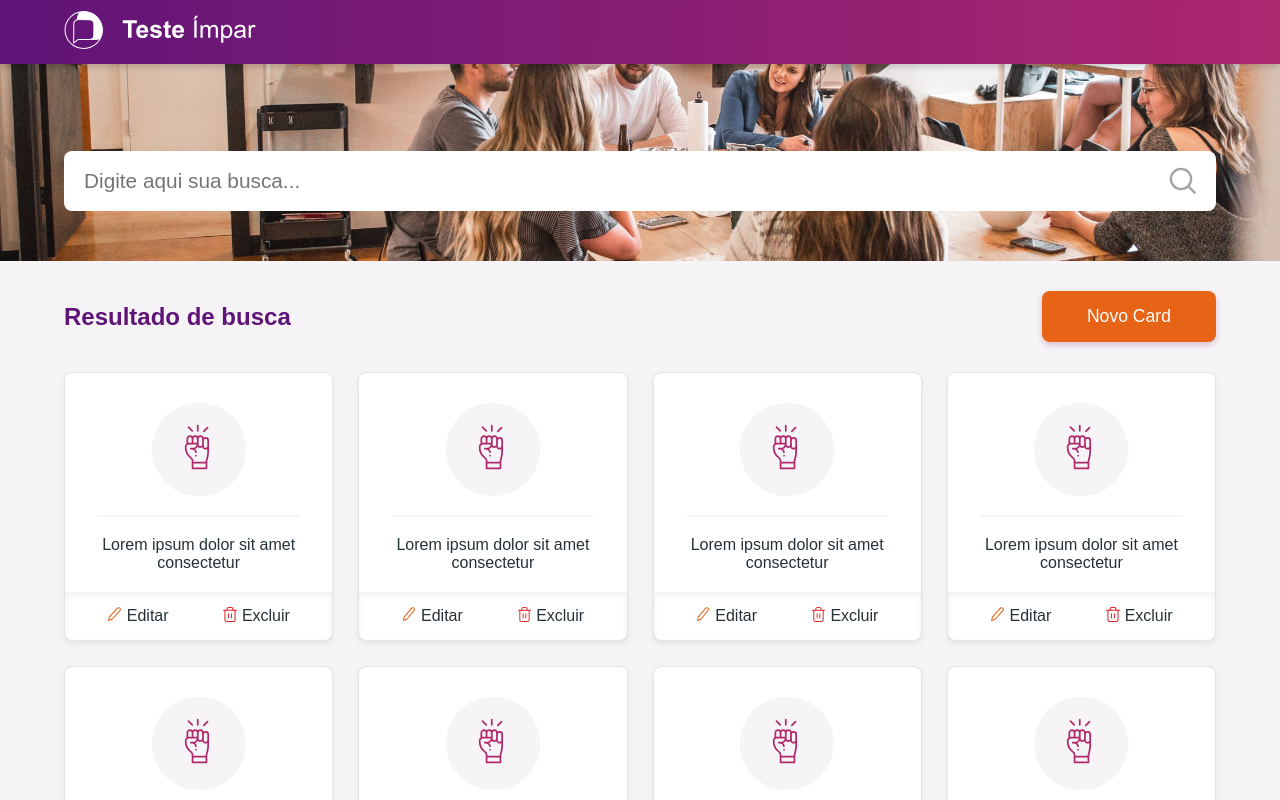
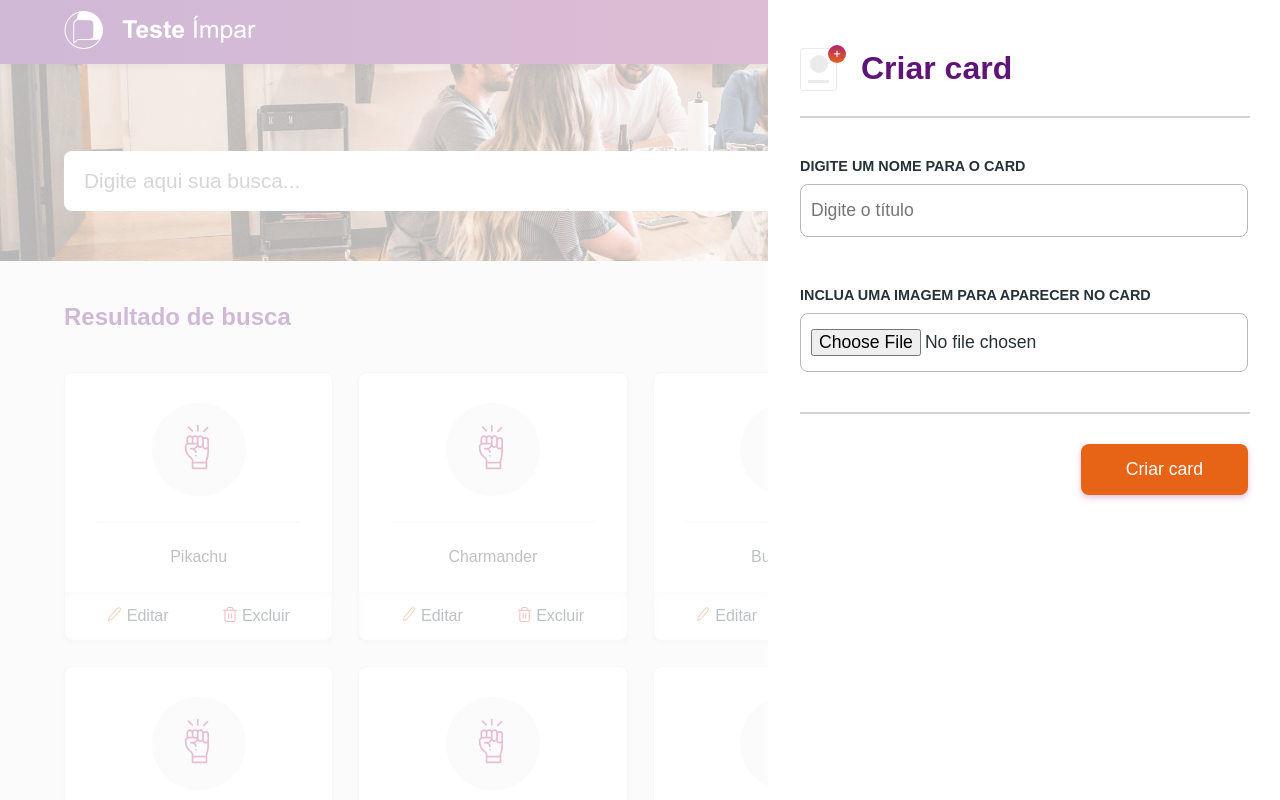
Before and after one commit to pedroparadella/frontendjr, a React (Create React App) app: page / in a window 1280 px wide. Both pictures are taken after a click on the button "Novo Card". Shown: the top 800 px of the page. Built offline with nearby package versions, Linux system fonts and the light colour scheme; a web font is replaced by a local one.

Commit message:
JSON file add

```diff
--- a/src/App.css
+++ b/src/App.css
@@ -2,6 +2,13 @@
   margin: 0;
   padding: 0;
   font-family: muli, sans-serif;
+  font-weight: 400;
+}
+
+body,
+html,
+#root {
+  height: 100%;
 }
 
 body {
@@ -60,3 +67,37 @@ hr {
   right: 19px;
   width: 2rem;
 }
+
+.createCard {
+  position: absolute;
+  width: 40%;
+  height: 100vh;
+  background: white;
+  top: 0;
+  z-index: 1100;
+  right: 0;
+  display: none;
+}
+
+.bgCreateCard {
+  position: absolute;
+  width: 100%;
+  height: 100vh;
+  background: rgba(255, 255, 255, 0.7);
+  top: 0;
+  z-index: 1099;
+  right: 0;
+  display: none;
+}
+
+.active {
+  display: block;
+}
+
+.right {
+  float: right;
+}
+
+.criar {
+  margin-right: 15px;
+}
--- a/src/App.js
+++ b/src/App.js
@@ -1,6 +1,6 @@
 import React from 'react';
 import Topbar from './components/Topbar';
-import Home from './pages/home';
+import Home from './pages/Home';
 import './App.css';
 import { BrowserRouter as Router, Switch, Route } from 'react-router-dom';
 
--- a/src/components/Card.js
+++ /dev/null
@@ -1,28 +0,0 @@
-import React from 'react';
-import icone from '../images/icone.svg';
-import iconEdit from '../images/Icon-edit.svg';
-import iconTrash from '../images/Icon-trash.svg';
-import * as S from './CardStyles';
-import { Link } from 'react-router-dom';
-
-function Card() {
-  return (
-    <S.Card>
-      <img src={icone} alt="Icone" className="icone" />
-      <hr />
-      <p className="cardText">Lorem ipsum dolor sit amet consectetur</p>
-      <S.Options>
-        <Link to="/" className="options edit">
-          <img src={iconEdit} alt="icon-edit" className="icon" />
-          Editar
-        </Link>
-        <Link to="/" className="options trash">
-          <img src={iconTrash} alt="icon-trash" className="icon" />
-          Excluir
-        </Link>
-      </S.Options>
-    </S.Card>
-  );
-}
-
-export default Card;
--- a/src/components/CardStyles.js
+++ /dev/null
@@ -1,27 +0,0 @@
-import styled from 'styled-components';
-
-export const Card = styled.div`
-  display: flex;
-  flex-direction: column;
-  align-items: center;
-  justify-content: space-between;
-  background: white;
-  height: 267px;
-  box-shadow: 0px 3px 6px #e5e5e5;
-  border: 1px solid #e4e4e4;
-  border-radius: 8px;
-`;
-
-export const CardText = styled.p`
-  color: #5f1478;
-`;
-
-export const Options = styled.div`
-  border-top: 1px solid white;
-  width: 100%;
-  padding: 15px;
-  box-sizing: border-box;
-  box-shadow: inset 0px 3px 6px #0000000f;
-  display: flex;
-  justify-content: space-around;
-`;
--- /dev/null
+++ b/src/components/CreateCard.js
@@ -0,0 +1,29 @@
+import React from 'react';
+import * as S from './CreateCardStyles';
+import * as R from './ResultStyles';
+import criar from '../images/icone_criar.svg';
+
+export default function CreateCard() {
+  return (
+    <S.Container>
+      <S.Titulo>
+        <img src={criar} alt="Logo" className="criar" />
+        Criar card
+      </S.Titulo>
+      <S.Linha />
+      <label>
+        <S.Info>DIGITE UM NOME PARA O CARD</S.Info>
+        <S.Input type="text" placeholder="Digite o título" />
+      </label>
+      <label>
+        <S.Info>INCLUA UMA IMAGEM PARA APARECER NO CARD</S.Info>
+        <S.Input type="file" />
+      </label>
+      <S.Linha />
+
+      <R.Button type="button" className="right">
+        Criar card
+      </R.Button>
+    </S.Container>
+  );
+}
--- /dev/null
+++ b/src/components/CreateCardStyles.js
@@ -0,0 +1,37 @@
+import styled from 'styled-components';
+
+export const Titulo = styled.h2`
+  display: flex;
+  align-items: center;
+  color: #5f1478;
+  font-size: 2rem;
+  margin-bottom: 25px;
+  font-weight: 700;
+`;
+
+export const Container = styled.div`
+  padding: 45px 32px;
+`;
+
+export const Linha = styled.hr`
+  border: 1px solid #d4d4d4;
+  width: 100%;
+  margin-bottom: 30px;
+`;
+
+export const Info = styled.span`
+  display: block;
+  font-weight: 700;
+  padding: 10px 0;
+  font-size: 0.9rem;
+`;
+
+export const Input = styled.input`
+  width: 100%;
+  border-radius: 8px;
+  border: 1px solid #b9b9b9;
+  padding: 15px 10px;
+  box-sizing: border-box;
+  margin-bottom: 40px;
+  font-size: 1.1rem;
+`;
--- /dev/null
+++ b/src/components/Result.js
@@ -0,0 +1,32 @@
+import React, { useState } from 'react';
+import CreateCard from './CreateCard';
+import * as S from './ResultStyles';
+
+function Result() {
+  const [sidebar, setSidebar] = useState(false);
+  const showSidebar = () => {
+    setSidebar(!sidebar);
+    console.log(sidebar);
+  };
+
+  return (
+    <>
+      <div
+        className={sidebar ? 'bgCreateCard active' : 'bgCreateCard'}
+        onClick={showSidebar}
+      />
+      <div className={sidebar ? 'createCard active' : 'createCard'}>
+        <CreateCard />
+      </div>
+
+      <S.Search>
+        <S.TituloCard>Resultado de busca</S.TituloCard>
+        <S.Button type="button" onClick={showSidebar}>
+          Novo Card
+        </S.Button>
+      </S.Search>
+    </>
+  );
+}
+
+export default Result;
--- /dev/null
+++ b/src/components/ResultStyles.js
@@ -0,0 +1,33 @@
+import styled from 'styled-components';
+
+export const Search = styled.div`
+  display: flex;
+  align-items: center;
+  justify-content: space-between;
+  margin: 30px 0;
+`;
+
+export const TituloCard = styled.h2`
+  color: #5f1478;
+  font-weight: 700;
+  @media (max-width: 450px) {
+    font-size: 1.1rem;
+  }
+`;
+
+export const Button = styled.button`
+  color: white;
+  background: #e76316;
+  border-radius: 8px;
+  border: none;
+  box-shadow: 0px 3px 6px #92207242;
+  padding: 15px 45px;
+  font-size: 1.1rem;
+  font-family: Muli, sans-serif;
+  cursor: pointer;
+  min-width: 106px;
+  @media (max-width: 450px) {
+    padding: 15px 20px;
+    font-size: 0.8rem;
+  }
+`;
--- a/src/components/Search.js
+++ b/src/components/Search.js
@@ -1,12 +1,15 @@
 import React, { useState } from 'react';
 import * as S from './SearchStyles';
 import lupa from '../images/lupa.svg';
+import Data from '../data.json';
 
 export default function Search() {
   const [search, setSearch] = useState('');
 
-  function handleSearch() {
-    console.log(search);
+  function handleSearch(){
+    Data.map((pokemon) => {
+      return console.log(pokemon.name);
+    })
   }
 
   return (
@@ -17,8 +20,10 @@ export default function Search() {
             placeholder="Digite aqui sua busca..."
             className="usuarioInput"
             value={search}
-            onChange={e => setSearch(e.target.value)}
-            onKeyUp={handleSearch}
+            onChange={(e) => {
+              setSearch(e.target.value);
+              handleSearch();
+            }}
           />
           <img src={lupa} alt="Logo" className="lupa" />
         </S.Container>
--- /dev/null
+++ b/src/data.json
@@ -0,0 +1,47 @@
+[
+  {
+    "id": 1,
+    "name": "Pikachu"
+  },
+  {
+    "id": 2,
+    "name": "Charmander"
+  },
+  {
+    "id": 3,
+    "name": "Bulbasaur"
+  },
+  {
+    "id": 4,
+    "name": "Squirtle"
+  },
+  {
+    "id": 5,
+    "name": "Jigglypuff"
+  },
+  {
+    "id": 6,
+    "name": "Eevee"
+  },
+  {
+    "id": 7,
+    "name": "Raichu"
+  },
+  {
+    "id": 8,
+    "name": "Snorlax"
+  },
+  {
+    "id": 9,
+    "name": "Vulpix"
+  },
+  {
+    "id": 10,
+    "name": "Meowth"
+  },
+  {
+    "id": 11,
+    "name": "Psyduck"
+  }
+
+]
--- a/src/pages/home.js
+++ b/src/pages/home.js
@@ -1,32 +1,42 @@
 import React from 'react';
 import * as S from './styled';
 import Search from '../components/Search';
-import Card from '../components/Card';
+import Result from '../components/Result';
+import icone from '../images/icone.svg';
+import iconEdit from '../images/Icon-edit.svg';
+import iconTrash from '../images/Icon-trash.svg';
+import { Link } from 'react-router-dom';
+import Data from '../data.json';
 
-export default function home() {
+export default function Home() {
   return (
     <>
       <Search />
 
       <S.ResultSection>
+        <Result />
 
-        <S.Search>
-          <S.TituloCard>Resultado de busca</S.TituloCard>
-          <S.Button>Novo Card</S.Button>
-        </S.Search>
-
-        <S.ContainerCards>
-          <Card />
-          <Card />
-          <Card />
-          <Card />
-          <Card />
-          <Card />
-          <Card />
-          <Card />
-          <Card />
-        </S.ContainerCards>
-
+        <S.CardList>
+          {Data.map((pokemon) => {
+            return (
+              <S.Card>
+                <img src={icone} alt="Icone" className="icone" />
+                <hr />
+                <p className="cardText">{pokemon.name}</p>
+                <S.Options>
+                  <Link to="/" className="options edit">
+                    <img src={iconEdit} alt="icon-edit" className="icon" />
+                    Editar
+                  </Link>
+                  <Link to="/" className="options trash">
+                    <img src={iconTrash} alt="icon-trash" className="icon" />
+                    Excluir
+                  </Link>
+                </S.Options>
+              </S.Card>
+            );
+          })}
+        </S.CardList>
       </S.ResultSection>
     </>
   );
--- a/src/pages/styled.js
+++ b/src/pages/styled.js
@@ -1,23 +1,4 @@
 import styled from 'styled-components';
-
-export const ContainerCards = styled.div`
-  display: grid;
-  grid-template-columns: auto auto auto auto;
-  grid-gap: 25px;
-
-  @media (max-width: 1200px) {
-    grid-template-columns: auto auto auto;
-  }
-
-  @media (max-width: 900px) {
-    grid-template-columns: auto auto;
-    grid-gap: 20px;
-  }
-
-  @media (max-width: 600px) {
-    grid-template-columns: auto;
-  }
-`;
 
 export const ResultSection = styled.div`
   width: 90%;
@@ -25,33 +6,44 @@ export const ResultSection = styled.div`
   margin: 0 auto;
 `;
 
-export const TituloCard = styled.h2`
-  color: #5f1478;
-  @media (max-width: 450px) {
-    font-size: 1.1rem;
+export const CardList = styled.ul`
+  list-style: none;
+  display: grid;
+  grid-template-columns: 1fr 1fr 1fr 1fr;
+  grid-gap: 25px;
+
+  @media (max-width: 1200px) {
+    grid-template-columns: 1fr 1fr 1fr;
+  }
+
+  @media (max-width: 900px) {
+    grid-template-columns: 1fr 1fr;
+    grid-gap: 20px;
+  }
+
+  @media (max-width: 600px) {
+    grid-template-columns: 1fr;
   }
 `;
 
-export const Button = styled.button`
-  color: white;
-  background: #e76316;
+export const Card = styled.li`
+  display: flex;
+  flex-direction: column;
+  align-items: center;
+  justify-content: space-between;
+  background: white;
+  height: 267px;
+  box-shadow: 0px 3px 6px #e5e5e5;
+  border: 1px solid #e4e4e4;
   border-radius: 8px;
-  border: none;
-  box-shadow: 0px 3px 6px #92207242;
-  padding: 15px 45px;
-  font-size: 1.1rem;
-  font-family: Muli, sans-serif;
-  cursor: pointer;
-  min-width: 106px;
-  @media (max-width: 450px) {
-    padding: 15px 20px;
-    font-size: 0.8rem;
-  }
 `;
 
-export const Search = styled.div`
+export const Options = styled.div`
+  border-top: 1px solid white;
+  width: 100%;
+  padding: 15px;
+  box-sizing: border-box;
+  box-shadow: inset 0px 3px 6px #0000000f;
   display: flex;
-  align-items: center;
-  justify-content: space-between;
-  margin: 30px 0;
+  justify-content: space-around;
 `;
```
Also changed, not shown: src/images/icone_criar.svg (added).
